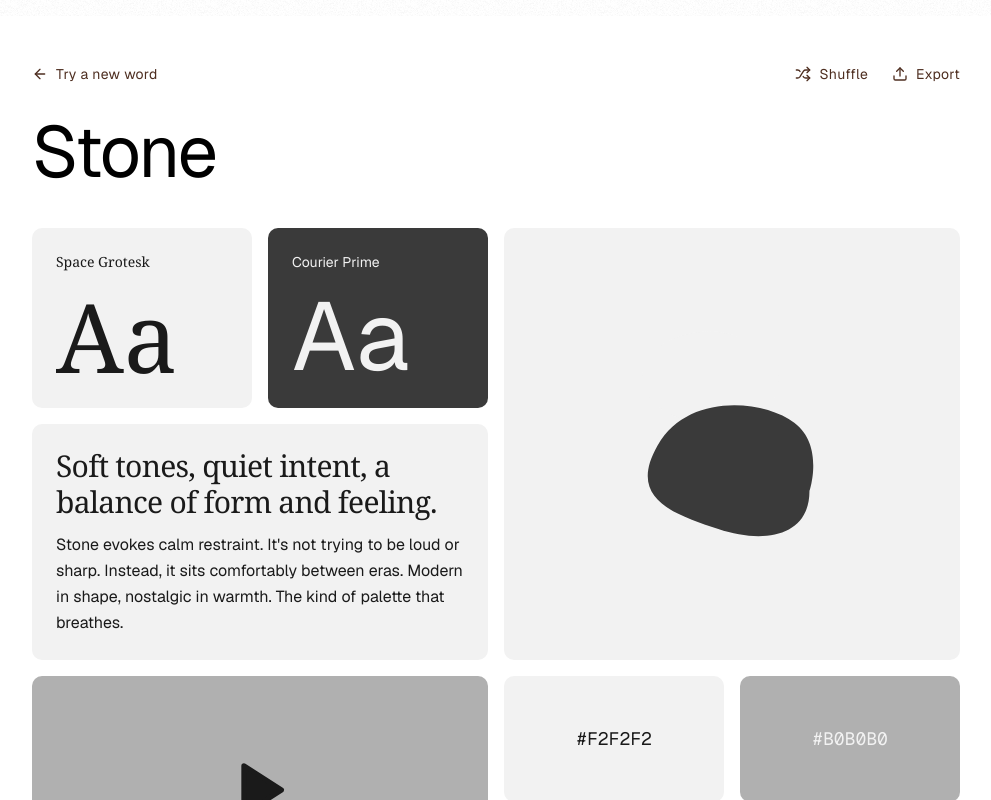
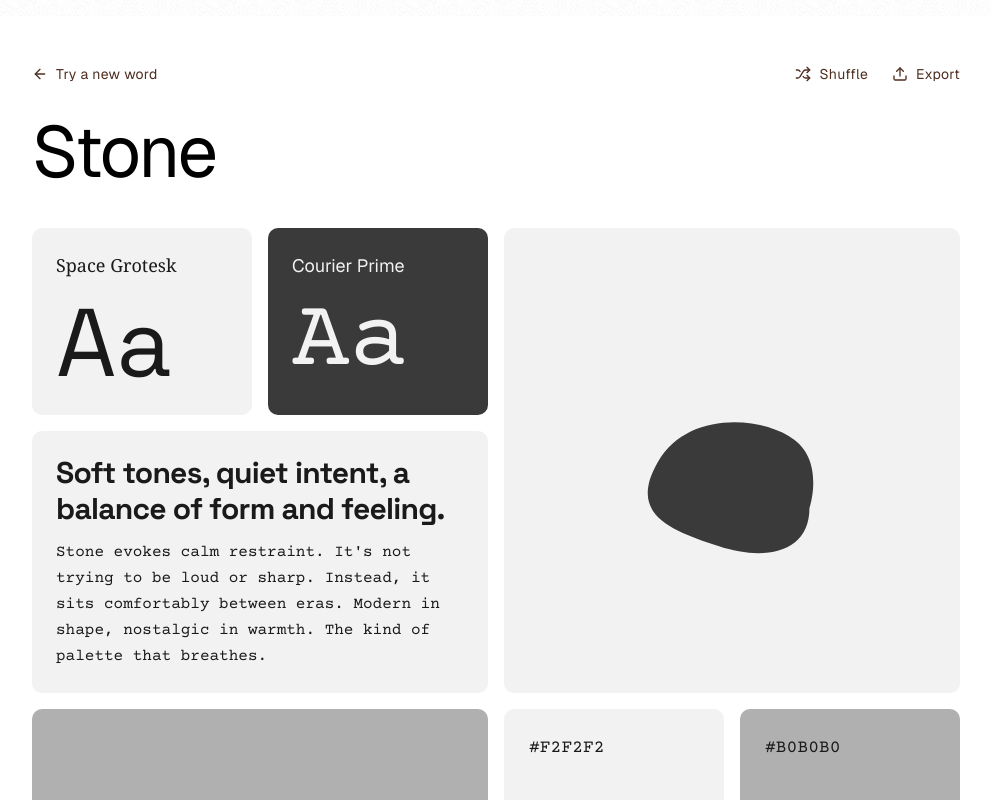
Before and after one commit to alantippins/moodboard-app, a Next.js app: page / in a window 1280 px wide. Both pictures are taken after a click on the button "Stone". Shown: the top 800 px of the page, without its empty margins (144-1135 px from the left). Built offline with nearby package versions, Linux system fonts and the light colour scheme.

Commit message:
Type fixes

```diff
--- a/src/components/Moodboard.tsx
+++ b/src/components/Moodboard.tsx
@@ -9,6 +9,45 @@ import html2canvas from "html2canvas"
 import { Toast } from "@/components/ui/toast"
 
 import { palettes } from "@/data/palettes"
+
+// Helper: Get luminance for a hex color
+function luminance(hex: string): number {
+  const c = hex.replace('#', '').toUpperCase();
+  const num = c.length === 3
+    ? parseInt(c[0]+c[0]+c[1]+c[1]+c[2]+c[2], 16)
+    : parseInt(c, 16);
+  const r = ((num >> 16) & 255) / 255;
+  const g = ((num >> 8) & 255) / 255;
+  const b = (num & 255) / 255;
+  const a = [r, g, b].map(v => v <= 0.03928 ? v/12.92 : Math.pow((v+0.055)/1.055, 2.4));
+  return 0.2126*a[0] + 0.7152*a[1] + 0.0722*a[2];
+}
+
+// Helper: Get swatch text color according to luminance
+function getSwatchTextColor(color: string, palette: any): string {
+  // Use headingColor for all but truly dark backgrounds
+  return luminance(color) < 0.35
+    ? palette.swatches[0]
+    : palette.headingColor;
+}
+
+import { Cormorant_Garamond, Montserrat, Playfair_Display, Inter, Space_Grotesk, Courier_Prime } from 'next/font/google';
+
+const cormorant = Cormorant_Garamond({ subsets: ['latin'], weight: ['400', '700'] });
+const montserrat = Montserrat({ subsets: ['latin'], weight: ['400', '700'] });
+const playfair = Playfair_Display({ subsets: ['latin'], weight: ['400', '700'] });
+const inter = Inter({ subsets: ['latin'], weight: ['400', '700'] });
+const spaceGrotesk = Space_Grotesk({ subsets: ['latin'], weight: ['400', '700'] });
+const courierPrime = Courier_Prime({ subsets: ['latin'], weight: ['400', '700'] });
+
+const fontMap: Record<string, { className: string }> = {
+  'Cormorant Garamond': cormorant,
+  'Montserrat': montserrat,
+  'Playfair Display': playfair,
+  'Inter': inter,
+  'Space Grotesk': spaceGrotesk,
+  'Courier Prime': courierPrime,
+};
 
 type MoodboardProps = {
   mood: string;
@@ -142,8 +181,11 @@ export default function Moodboard({ mood, onBack }: MoodboardProps) {
         {/* Font Card 1 */}
         <div className="md:col-span-3 col-span-6 rounded-lg" style={{ background: palette.background }}>
           <div className="p-6 flex flex-col  transition-all duration-500 group">
-            <span className="text-sm mb-4 font-serif" style={{ color: palette.headingColor }}>{palette.fontPrimary}</span>
-            <span className="text-8xl font-serif mt-auto group-hover:scale-105 transition-transform origin-bottom-left duration-700" style={{ color: palette.headingColor }}>
+            <span className="mb-4 font-serif" style={{ color: palette.headingColor, fontSize: 18 }}>{palette.fontPrimary}</span>
+            <span
+  className={`text-8xl mt-auto group-hover:scale-105 transition-transform origin-bottom-left duration-700 ${fontMap[palette.fontPrimary]?.className ?? ''}`}
+  style={{ color: palette.headingColor }}
+>
   Aa
 </span>
           </div>
@@ -152,8 +194,11 @@ export default function Moodboard({ mood, onBack }: MoodboardProps) {
         {/* Font Card 2 */}
         <div className="md:col-span-3 col-span-6 rounded-lg" style={{ background: palette.textColor }}>
           <div className="p-6 flex flex-col  transition-all duration-500 group">
-            <span className="text-sm mb-4" style={{ color: palette.background }}>{palette.fontSecondary}</span>
-            <span className="text-8xl font-sans mt-auto group-hover:scale-105 transition-transform origin-bottom-left duration-700" style={{ color: palette.background }}>
+            <span className="mb-4" style={{ color: palette.background, fontSize: 18 }}>{palette.fontSecondary}</span>
+            <span
+  className={`text-8xl mt-auto group-hover:scale-105 transition-transform origin-bottom-left duration-700 ${fontMap[palette.fontSecondary]?.className ?? ''}`}
+  style={{ color: palette.background }}
+>
   Aa
 </span>
           </div>
@@ -180,12 +225,17 @@ export default function Moodboard({ mood, onBack }: MoodboardProps) {
         {/* Description Card */}
         <div className="md:col-span-6 col-span-12 rounded-lg" style={{ background: palette.background }}>
           <div className="p-6  transition-all duration-500">
-            <h2 className="text-3xl font-serif mb-3 tracking-tight" style={{ color: palette.headingColor }}>
+            <h2
+  className={`text-3xl mb-3 tracking-tight ${fontMap[palette.fontPrimary]?.className ?? ''}`}
+  style={{ color: palette.headingColor, fontWeight: 600 }}
+>
   Soft tones, quiet intent, a balance of form and feeling.
 </h2>
-            <p className="leading-relaxed" style={{ color: palette.headingColor }}>
-              {palette.name} evokes calm restraint. It&apos;s not trying to be loud or sharp. Instead, it sits comfortably between
-              eras. Modern in shape, nostalgic in warmth. The kind of palette that breathes.
+            <p
+  className={`leading-relaxed ${fontMap[palette.fontSecondary]?.className ?? ''}`}
+  style={{ color: palette.headingColor }}
+>
+  {palette.name} evokes calm restraint. It&apos;s not trying to be loud or sharp. Instead, it sits comfortably between eras. Modern in shape, nostalgic in warmth. The kind of palette that breathes.
 </p>
           </div>
         </div>
@@ -194,7 +244,7 @@ export default function Moodboard({ mood, onBack }: MoodboardProps) {
         <div className="md:col-span-6 col-span-12 rounded-lg" style={{ background: palette.accent }}>
            <div className="p-6 flex flex-col items-center justify-center h-full w-full transition-all duration-500 group">
              <div className="flex flex-col items-center justify-center w-full h-full" style={{ minHeight: 220 }}>
-                <div className="flex flex-col items-center justify-center" style={{ height: 120 }}>
+                <div className="flex flex-col items-center justify-center" style={{ height: 64 }}>
                   {!isPlaying ? (
                     <motion.button
                       className="flex flex-col items-center justify-center transition-all duration-300 outline-none ring-0 focus:ring-0 focus-visible:ring-0 cursor-pointer"
@@ -218,7 +268,7 @@ export default function Moodboard({ mood, onBack }: MoodboardProps) {
                         setIsPlaying(true);
                       }}
                     >
-                      <Play className="h-16 w-16 mb-2" fill={palette.headingColor} />
+                      <Play className="h-16 w-16 mb-0" fill={palette.headingColor} />
                     </motion.button>
                   ) : (
                     <motion.button
@@ -234,13 +284,16 @@ export default function Moodboard({ mood, onBack }: MoodboardProps) {
                         }
                       }}
                     >
-                      <svg className="h-16 w-16 mb-2" viewBox="0 0 24 24" fill={palette.headingColor} stroke={palette.headingColor} strokeWidth="2" strokeLinecap="round" strokeLinejoin="round" aria-hidden="true" style={{ borderRadius: 8 }}>
+                      <svg className="h-16 w-16 mb-0" viewBox="0 0 24 24" fill={palette.headingColor} stroke={palette.headingColor} strokeWidth="2" strokeLinecap="round" strokeLinejoin="round" aria-hidden="true" style={{ borderRadius: 8 }}>
                         <rect x="6" y="6" width="12" height="12" rx="3" />
                       </svg>
                     </motion.button>
                   )}
                 </div>
-                <div className="text-xl text-center mt-0" style={{ color: palette.headingColor, minHeight: 32, fontWeight: 400 }}>
+                <div
+  className={`text-center ${fontMap[palette.fontSecondary]?.className ?? ''}`}
+  style={{ color: palette.headingColor, fontSize: 18, fontWeight: 400, marginTop: 0 }}
+>
   {isPlaying
     ? <>Now playing &quot;{palette.audio.replace(/[-_]/g, ' ').replace(/\.mp3$/, '')}&quot;</>
     : <>{palette.audio.replace(/[-_]/g, ' ').replace(/\.mp3$/, '')}</>
@@ -257,8 +310,13 @@ export default function Moodboard({ mood, onBack }: MoodboardProps) {
           {palette.swatches.map((color: string, i: number) => (
             <motion.div
   key={color}
-              className="rounded-lg flex items-center justify-center text-lg font-mono border border-transparent transition-all duration-300 select-text cursor-pointer"
-              style={{ background: color, color: i === 0 ? palette.headingColor : palette.background }}
+  className={`rounded-lg flex items-start justify-start text-lg border border-transparent transition-all duration-300 select-text cursor-pointer ${fontMap[palette.fontSecondary]?.className ?? ''}`}
+  style={{
+    background: color,
+    color: getSwatchTextColor(color, palette),
+    padding: 24,
+    fontSize: 18
+  }}
   aria-label={color}
   variants={{
     hidden: { opacity: 0, y: 16, scale: 0.96 },
--- a/src/data/palettes.tsx
+++ b/src/data/palettes.tsx
@@ -58,17 +58,17 @@ export const palettes: Record<string, Palette> = {
     name: "Celestial",
     background: "#e3D3De",
     backgroundAlt: "#383A69",
-    accent: "#8A7692",
+    accent: "#787692",
     headingColor: "#1C1E3F",
     textColor: "#383A69",
-    swatches: ["#E3D3DE", "#8A7692","#383A69", "#1C1E3F" ],
+    swatches: ["#E3D3DE", "#787692","#383A69", "#1C1E3F" ],
     fontPrimary: "Cormorant Garamond",  // Elegant, poetic
     fontSecondary: "Montserrat",        // Clean, grounded
     audio: "ambient-space.mp3",
     svg: (props) => (
       <CelestialIcon
         color1="#E3D3DE"
-        color2="#8A7692"
+        color2="#787692"
         color3="#383A69"
         {...props}
       />
```
Lines whose indentation alone changed are shown as unchanged.
